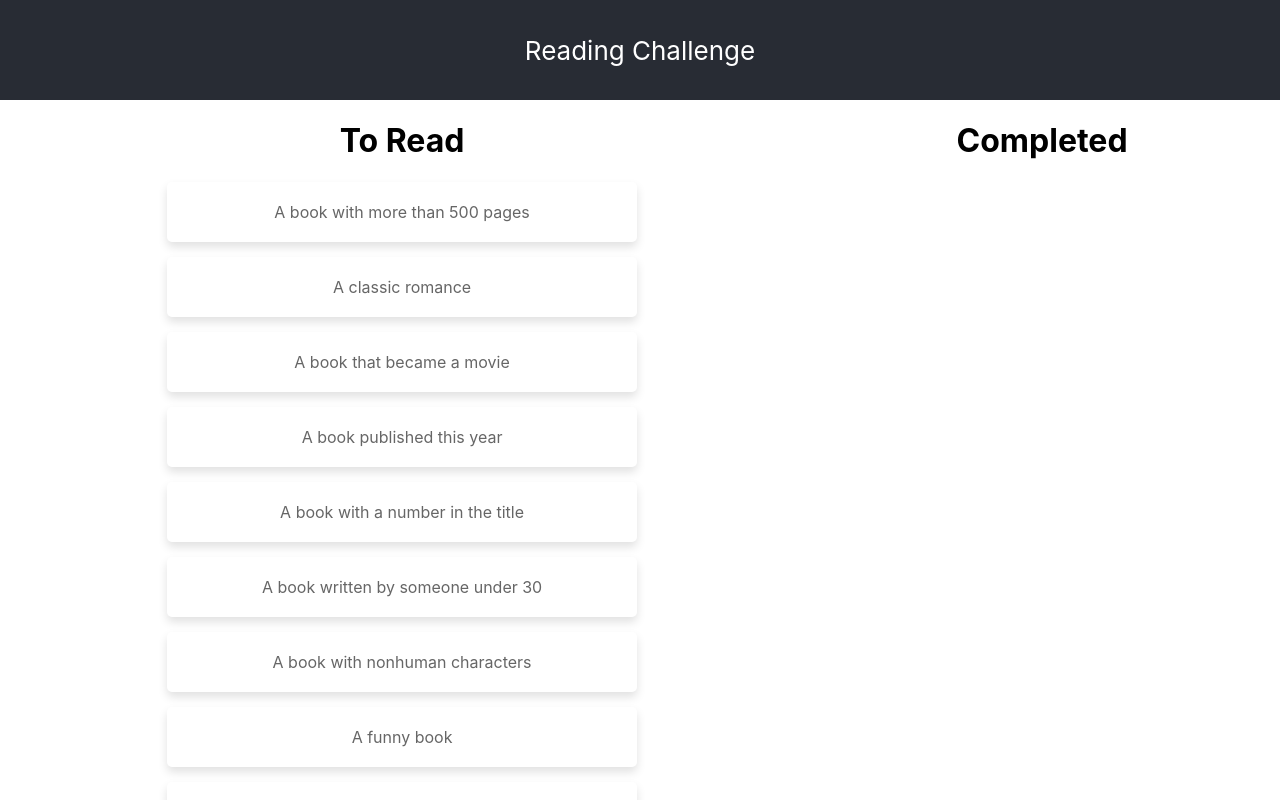
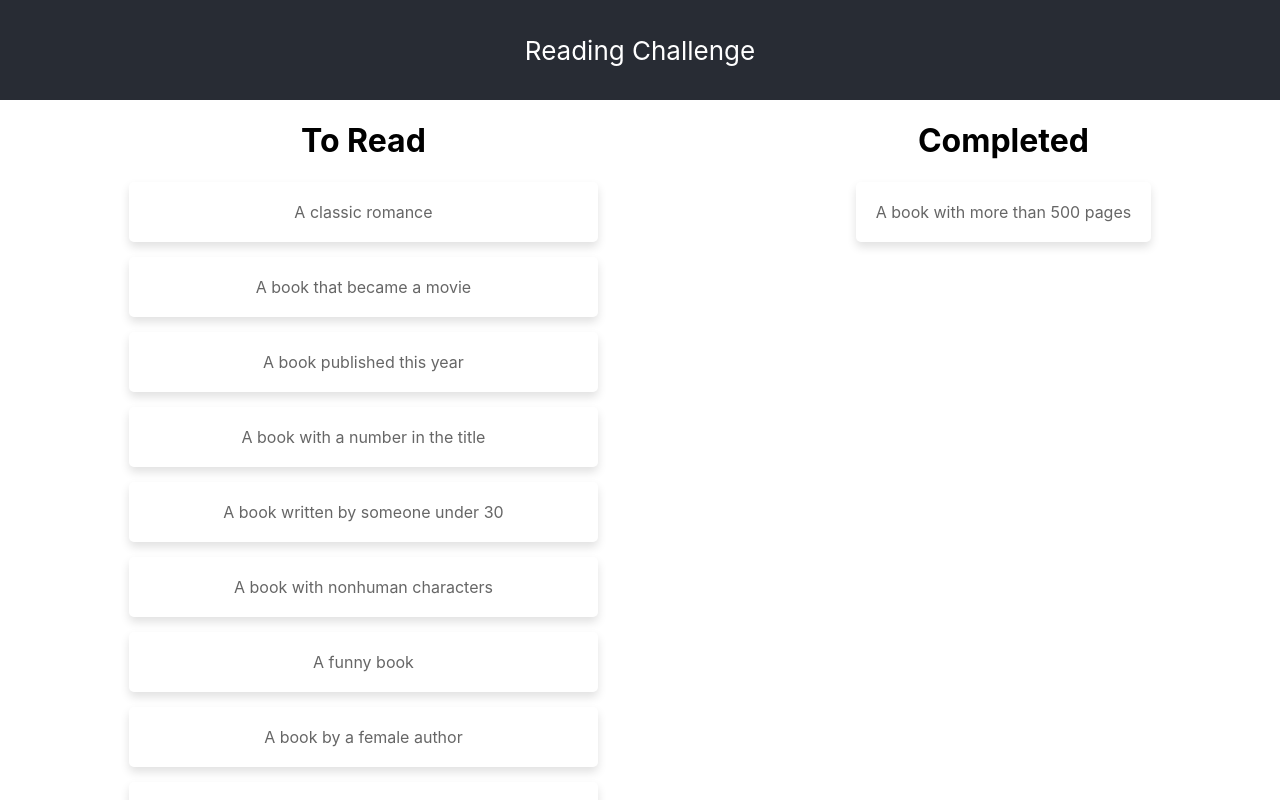
Before and after one commit to cassidoo/reading-challenge-webinar, a React (Create React App) app: page / in a window 1280 px wide. Both pictures are taken after a click on the item "A book with more than 500 pages". Shown: the top 800 px of the page. Built offline with nearby package versions, Linux system fonts and the light colour scheme.

Commit message:
Revert "Beginning state of webinar"
This reverts commit 5a93d94667bd32be2759643450c8cc6a8d786397.

```diff
--- a/src/App.js
+++ b/src/App.js
@@ -1,9 +1,11 @@
 import React from "react";
+import { AppStateProvider } from "./AppContext";
 import BookList from "./components/BookList";
 import "./App.css";
 
 function App() {
   return (
+    <AppStateProvider>
       <div className="App">
         <header className="App-header">Reading Challenge</header>
         <div className="lists">
@@ -11,6 +13,7 @@ function App() {
           <BookList completeList />
         </div>
       </div>
+    </AppStateProvider>
   );
 }
 
--- a/src/AppContext.js
+++ b/src/AppContext.js
@@ -1,16 +1,46 @@
 import React, { createContext, useContext, useReducer } from "react";
 import { BOOKS } from "./constants";
 
+export const AppContext = createContext();
+
+export function useAppState() {
+  return useContext(AppContext);
+}
+
 const appStateReducer = (state, action) => {
   switch (action.type) {
+    case "READ_BOOK": {
+      return {
+        ...state,
+        toRead: state.toRead.filter((item) => {
+          return item !== action.item;
+        }),
+        completed: state.completed.concat(action.item),
+      };
+    }
+    case "UNREAD_BOOK": {
+      return {
+        ...state,
+        toRead: state.toRead.concat(action.item),
+        completed: state.completed.filter((item) => {
+          return item !== action.item;
+        }),
+      };
+    }
+    case "GET_FROM_LOCAL_STATE": {
+      return {
+        ...state,
+        toRead: action.toRead,
+        completed: action.completed,
+      };
+    }
     default:
       return state;
   }
 };
 
-const initialState = {
-  toRead: BOOKS,
-  completed: [],
-};
-
-export function AppStateProvider({ children }) {}
+export function AppStateProvider({ children }) {
+  const initialState = { toRead: BOOKS, completed: [] };
+  const value = useReducer(appStateReducer, initialState);
+  return <AppContext.Provider value={value}>{children}</AppContext.Provider>;
+}
--- a/src/components/BookList.js
+++ b/src/components/BookList.js
@@ -1,18 +1,36 @@
 import React from "react";
-import { BOOKS } from "../constants";
+import { useAppState } from "../AppContext";
 
 export default function BookList({ completeList }) {
+  let [state, dispatch] = useAppState();
+
+  let { toRead, completed } = state;
+
   return (
     <div>
       <h1>{completeList ? `Completed` : `To Read`}</h1>
       <ul>
         {!completeList &&
-          BOOKS.map((book, index) => {
+          toRead.map((book, index) => {
             return (
               <li
                 key={index}
                 onClick={() => {
-                  console.log("do something");
+                  dispatch({ type: "READ_BOOK", item: book });
+                }}
+              >
+                {book}
+              </li>
+            );
+          })}
+
+        {completeList &&
+          completed.map((book, index) => {
+            return (
+              <li
+                key={index}
+                onClick={() => {
+                  dispatch({ type: "UNREAD_BOOK", item: book });
                 }}
               >
                 {book}
```
Lines whose indentation alone changed are shown as unchanged.
